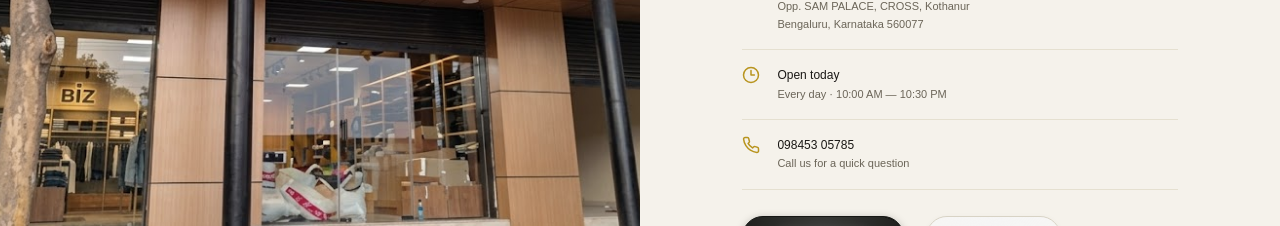
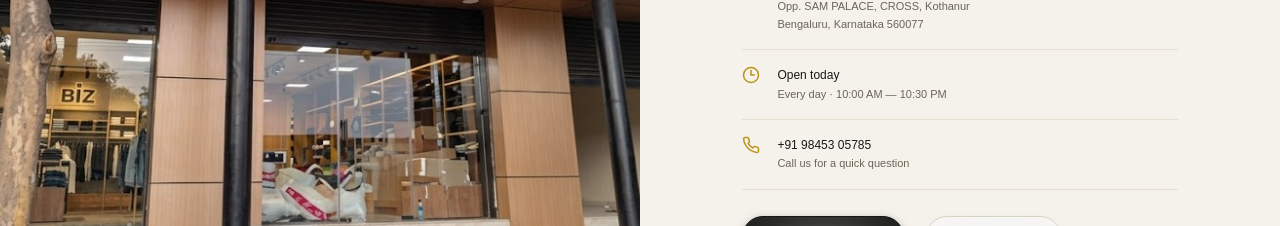
Before and after one commit to Keerthan373/BIZ, a React (Vite) app: page / in a window 1280 px wide. Shown: the part 4660-4886 px from the top of the page. Built offline with nearby package versions, Linux system fonts and the light colour scheme; no server answers; the database is empty.

Commit message:
Fix BIZ call buttons to use a reliable international tel URI and track the call click. Preserve all other behavior.

```diff
--- a/src/pages/PublicSite.tsx
+++ b/src/pages/PublicSite.tsx
@@ -23,7 +23,8 @@ import {
   AnnouncementSection,
 } from '../components/DynamicSections';
 
-const phoneNumber = '098453 05785';
+const phoneNumber = '+91 98453 05785';
+const phoneHref = 'tel:+919845305785';
 const whatsappNumber = '919845305785';
 const fallbackImageUrl = '/images/image.png';
 
@@ -98,7 +99,7 @@ function PublicSite() {
     const name = String(formData.get('name') || 'there');
     const message = String(formData.get('message') || 'I would like to know more about your collection.');
     trackEvent('whatsapp_click');
-    const whatsappUrl = `https://wa.me/${whatsappNumber}?text=${encodeURIComponent(`Hi BIZ Premium Outlet, I'm ${name}. ${message}`)}`;
+    const whatsappUrl = `https://wa.me/${whatsappNumber}?text=${encodeURIComponent(`Hi BIZ Premium Outlet, I'm ${name}. ${message}`) }`;
     window.open(whatsappUrl, '_blank', 'noopener,noreferrer');
     setMessageSent(true);
     event.currentTarget.reset();
@@ -119,7 +120,7 @@ function PublicSite() {
           <button onClick={() => scrollTo('reviews')}>Reviews</button>
           <button onClick={() => scrollTo('visit')}>Visit us</button>
         </nav>
-        <MoneyMindButton variant="black" size="sm" icon={<Phone size={14} />} className="header-cta-btn" onClick={() => trackAnd('call_click', () => { window.location.href = `tel:${phoneNumber.replace(/\s/g, '')}`; })}>
+        <MoneyMindButton variant="black" size="sm" icon={<Phone size={14} />} onClick={() => trackAnd('call_click', () => { window.location.href = phoneHref; })}>
           Call the store
         </MoneyMindButton>
         <button className="menu-toggle" onClick={() => setMenuOpen(!menuOpen)} aria-label={menuOpen ? 'Close menu' : 'Open menu'}>{menuOpen ? <X /> : <Menu />}</button>
@@ -151,20 +152,18 @@ function PublicSite() {
       </section>
 
       <AnnouncementSection data={announcement} />
-
       <TodaysSpecialSection data={special} />
 
       <section className="collection-section section-pad" id="collection"><div className="section-heading"><div><div className="section-label">02 / Inside BIZ</div><h2>The current <em>edit.</em></h2></div><p>Designed for the rhythm of modern Bengaluru.<br />Come in and find your next favourite.</p></div><div className="gallery-grid"><div className="gallery-feature"><img src={gallery[0].src} alt={gallery[0].label} onError={handleImageError} /><span>{gallery[0].label}</span></div><div className="gallery-tile"><img src={gallery[1].src} alt={gallery[1].label} onError={handleImageError} /><span>{gallery[1].label}</span></div><div className="gallery-tile"><img src={gallery[2].src} alt={gallery[2].label} onError={handleImageError} /><span>{gallery[2].label}</span></div><div className="gallery-tile gallery-tall"><img src={gallery[3].src} alt={gallery[3].label} onError={handleImageError} /><span>{gallery[3].label}</span></div></div></section>
 
       <div ref={arrivalsRef}><NewArrivalsSection items={arrivals} /></div>
-
       <SpecialOfferSection data={offer} />
 
       <section className="rating-band"><div className="rating-score">5.0<span>/5</span></div><div className="rating-stars">★★★★★<p>Google reviews</p></div><div className="rating-rule" /><p className="rating-quote">"Premium collection, good fabrics, affordable prices."</p><MoneyMindButton variant="white" size="md" icon={<ArrowUpRight size={15} />} onClick={() => scrollTo('reviews')}>Read the reviews</MoneyMindButton></section>
 
       <section className="reviews-section section-pad" id="reviews"><div className="section-heading"><div><div className="section-label">03 / Words from the community</div><h2>Good looks.<br /><em>Good company.</em></h2></div><div className="review-heading-right"><div className="mini-stars">★★★★★</div><p>Real words from the people<br />who have visited BIZ.</p></div></div><div className="reviews-grid">{reviews.map((review) => <article className="review-card" key={review.name}><Quote className="quote-icon" size={23} /><p className="review-text">{review.text}</p><div className="review-author"><div className="avatar">{review.name.charAt(0)}</div><div><strong>{review.name}</strong><small>{review.detail}</small></div><time>{review.time}</time></div></article>)}</div><div className="owner-note"><div className="owner-mark">B</div><div><span>From the owner</span><p>"Thank you for your support. We look forward to serving you again at BIZ Premium Outlet."</p></div></div></section>
 
-      <section className="visit-section" id="visit"><div className="visit-image"><img src="/images/image copy 3.png" alt="BIZ Premium Outlet storefront" onError={handleImageError} /></div><div className="visit-panel"><div className="section-label">04 / Find your way here</div><h2>Make it a<br /><em>good visit.</em></h2><p>Drop by for a browse, stay for the details. Our team is here to help you find something that feels entirely yours.</p><div className="visit-details"><div><MapPin size={18} /><span><strong>6/1A1, Doddagubbi Main Rd</strong>Opp. SAM PALACE, CROSS, Kothanur<br />Bengaluru, Karnataka 560077</span></div><div><Clock3 size={18} /><span><strong>Open today</strong>Every day · 10:00 AM — 10:30 PM</span></div><div><Phone size={18} /><span><strong>{phoneNumber}</strong>Call us for a quick question</span></div></div><div className="visit-actions"><MoneyMindButton variant="black" size="lg" icon={<Compass size={16} />} onClick={() => trackAnd('directions_click', () => window.open('https://www.google.com/maps/search/?api=1&query=BIZ+Premium+Outlet+Kothanur+Bengaluru', '_blank', 'noopener,noreferrer'))}>Get directions</MoneyMindButton><MoneyMindButton variant="white" size="lg" onClick={() => { window.location.href = `tel:${phoneNumber.replace(/\s/g, '')}`; }}>Call the store</MoneyMindButton></div></div></section>
+      <section className="visit-section" id="visit"><div className="visit-image"><img src="/images/image copy 3.png" alt="BIZ Premium Outlet storefront" onError={handleImageError} /></div><div className="visit-panel"><div className="section-label">04 / Find your way here</div><h2>Make it a<br /><em>good visit.</em></h2><p>Drop by for a browse, stay for the details. Our team is here to help you find something that feels entirely yours.</p><div className="visit-details"><div><MapPin size={18} /><span><strong>6/1A1, Doddagubbi Main Rd</strong>Opp. SAM PALACE, CROSS, Kothanur<br />Bengaluru, Karnataka 560077</span></div><div><Clock3 size={18} /><span><strong>Open today</strong>Every day · 10:00 AM — 10:30 PM</span></div><div><Phone size={18} /><span><strong>{phoneNumber}</strong>Call us for a quick question</span></div></div><div className="visit-actions"><MoneyMindButton variant="black" size="lg" icon={<Compass size={16} />} onClick={() => trackAnd('directions_click', () => window.open('https://www.google.com/maps/search/?api=1&query=BIZ+Premium+Outlet+Kothanur+Bengaluru', '_blank', 'noopener,noreferrer'))}>Get directions</MoneyMindButton><MoneyMindButton variant="white" size="lg" onClick={() => trackAnd('call_click', () => { window.location.href = phoneHref; })}>Call the store</MoneyMindButton></div></div></section>
 
       <section className="message-section section-pad"><div className="message-intro"><div className="section-label">A little help, personally</div><h2>Have a question?<br /><em>Message us.</em></h2><p>Looking for a size, a specific style, or just want to say hello? The BIZ team is a message away.</p><a className="whatsapp-link" onClick={() => trackEvent('whatsapp_click')} href={`https://wa.me/${whatsappNumber}`} target="_blank" rel="noreferrer"><MessageCircle size={17} /> Message on WhatsApp <ArrowUpRight size={15} /></a></div><form className="message-form" onSubmit={handleMessage}><label>Your name<input name="name" required placeholder="What should we call you?" /></label><label>Your message<textarea name="message" required placeholder="Tell us what you're looking for..." rows={3} /></label><MoneyMindButton variant="black" size="lg" type="submit" className="form-submit" icon={messageSent ? <Check size={16} /> : <ArrowUpRight size={16} />}>{messageSent ? 'WhatsApp opened' : 'Send a message'}</MoneyMindButton>{messageSent && <p className="form-success">Your message is ready to send in WhatsApp.</p>}</form></section>
 
```
